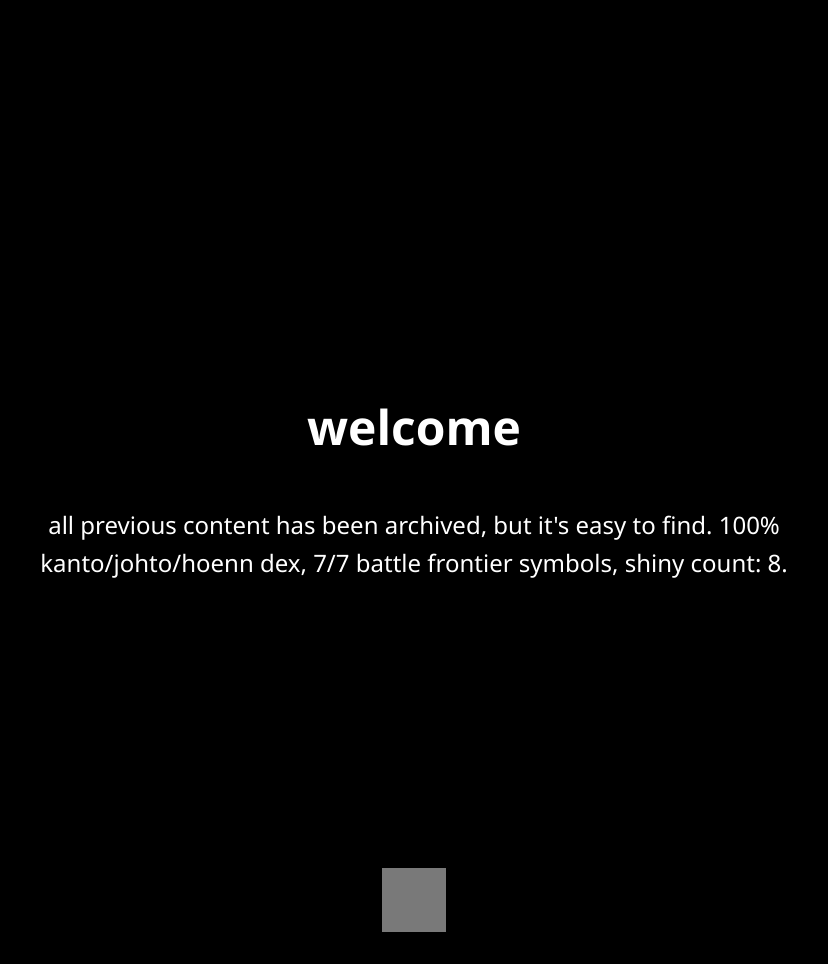
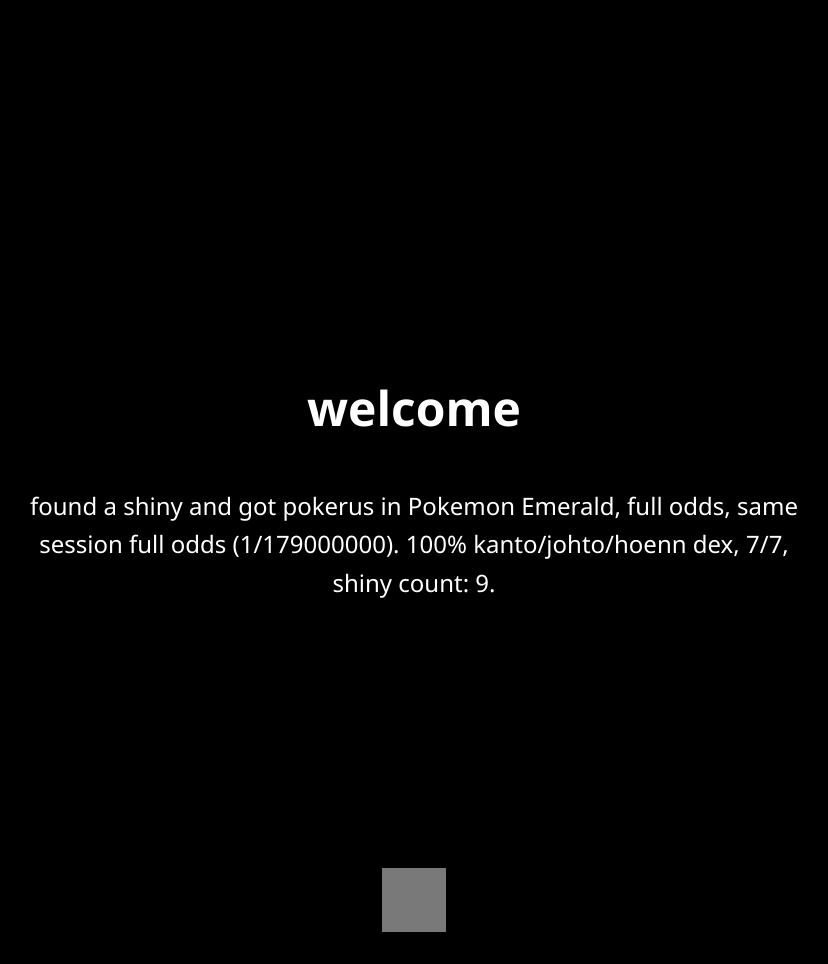
Before and after one commit to jacordobaruiz/hello, a Jekyll site: the page celebi.html, which Jekyll copies as it is, in a window 1280 px wide. Shown: the whole page, without its empty margins (226-1054 px from the left). Built offline with Jekyll 4.4.1, drawn with Linux system fonts in a browser that asks for light colours; grey boxes are pictures that could not be loaded.

Commit message:
Update celebi.html

```diff
--- a/celebi.html
+++ b/celebi.html
@@ -77,7 +77,7 @@
 </head>
 <body>
   <h1>welcome</h1>
-  <p>all previous content has been archived, but it's easy to find. 100% kanto/johto/hoenn dex, 7/7 battle frontier symbols, shiny count: 8.</p>
+  <p>found a shiny and got pokerus in Pokemon Emerald, full odds, same session full odds (1/179000000). 100% kanto/johto/hoenn dex, 7/7, shiny count: 9.</p>
 
   <div class="sprite-container">
     <img id="sprite" src="https://raw.githubusercontent.com/PokeAPI/sprites/master/sprites/pokemon/shiny/4.png" alt="Charmander">
```
